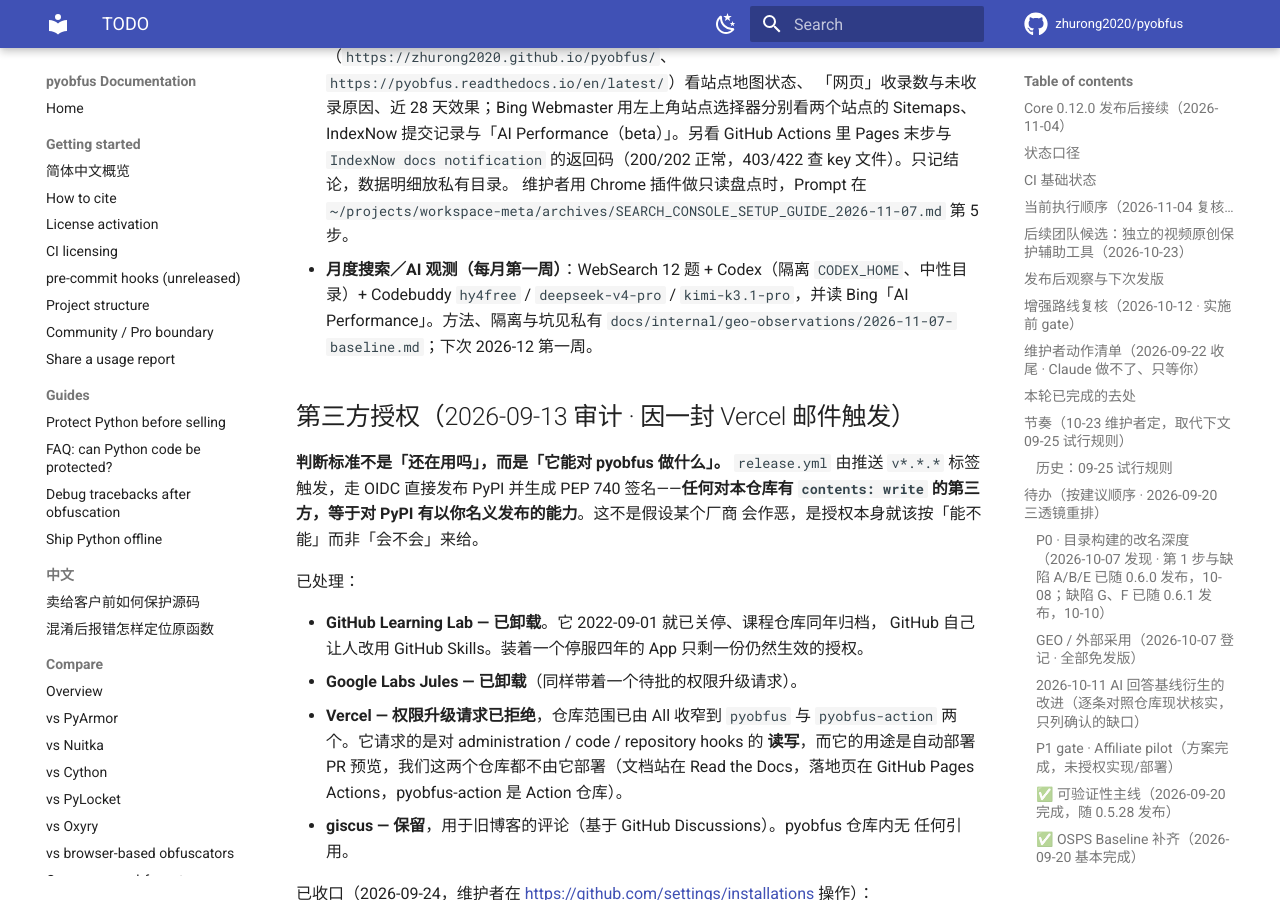
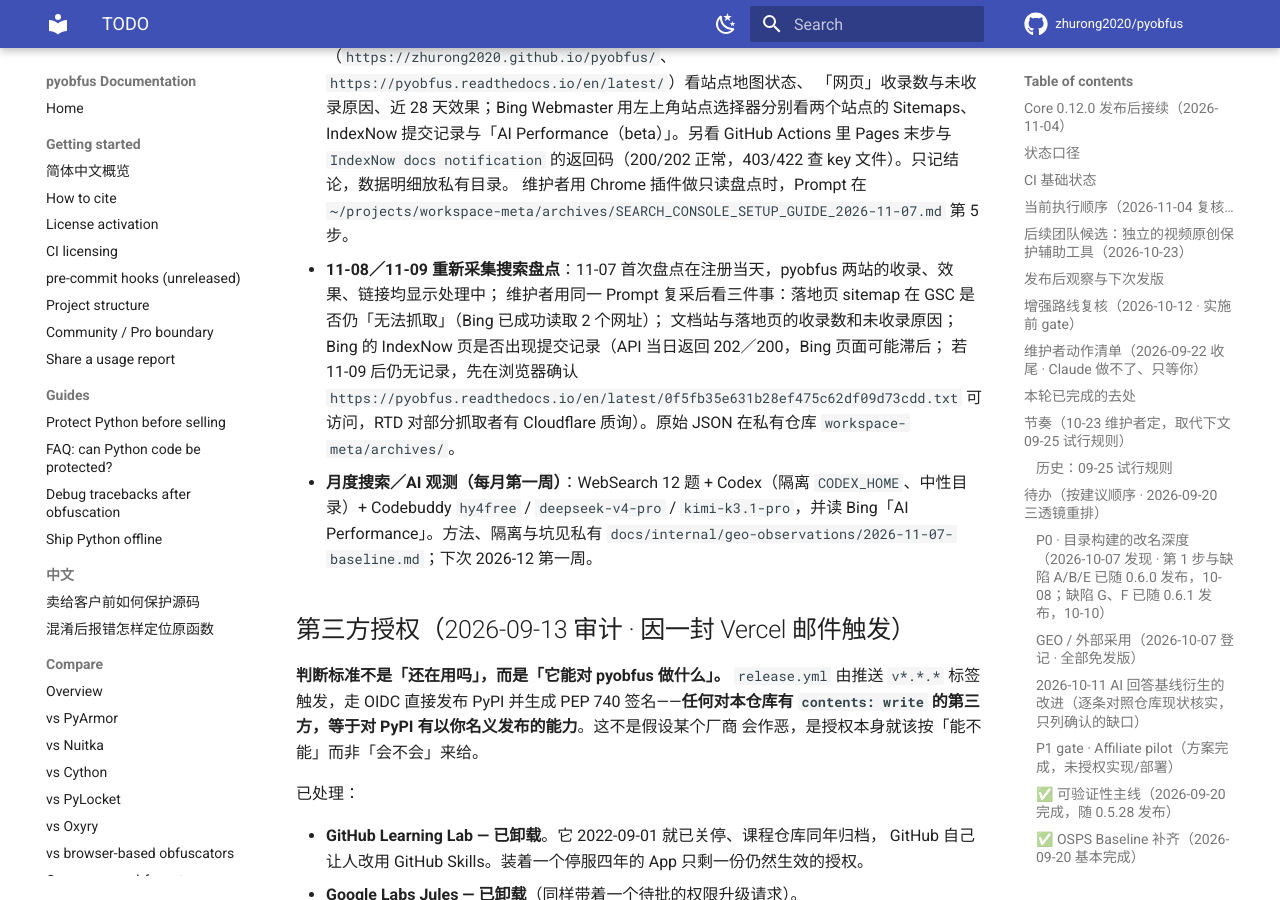
Before and after one commit to zhurong2020/pyobfus, an MkDocs documentation site: the page built from docs/TODO.md, in a window 1280 px wide and 900 px high, scrolled down 21603 px. Built offline with MkDocs 1.6.1 and Material for MkDocs 9.7.7, drawn with Linux system fonts in a browser that asks for light colours; comment, search, counter and statistics services are not loaded.

Commit message:
docs: plan 11-08/09 search inventory recollection for pyobfus sites (#203)
Co-authored-by: Claude Opus 5.5 <noreply@anthropic.com>

```diff
--- a/docs/TODO.md
+++ b/docs/TODO.md
@@ -606,6 +606,11 @@ Python 3.13 嵌入版）。这是 Pro 输出第一次真正交付到别人的机
   IndexNow 提交记录与「AI Performance（beta）」。另看 GitHub Actions 里 Pages 末步与 `IndexNow docs
   notification` 的返回码（200/202 正常，403/422 查 key 文件）。只记结论，数据明细放私有目录。
   维护者用 Chrome 插件做只读盘点时，Prompt 在 `~/projects/workspace-meta/archives/SEARCH_CONSOLE_SETUP_GUIDE_2026-11-07.md` 第 5 步。
+- **11-08／11-09 重新采集搜索盘点**：11-07 首次盘点在注册当天，pyobfus 两站的收录、效果、链接均显示处理中；
+  维护者用同一 Prompt 复采后看三件事：落地页 sitemap 在 GSC 是否仍「无法抓取」（Bing 已成功读取 2 个网址）；
+  文档站与落地页的收录数和未收录原因；Bing 的 IndexNow 页是否出现提交记录（API 当日返回 202／200，Bing 页面可能滞后；
+  若 11-09 后仍无记录，先在浏览器确认 `https://pyobfus.readthedocs.io/en/latest/0f5fb35e631b28ef475c62df09d73cdd.txt`
+  可访问，RTD 对部分抓取者有 Cloudflare 质询）。原始 JSON 在私有仓库 `workspace-meta/archives/`。
 - **月度搜索／AI 观测（每月第一周）**：WebSearch 12 题 + Codex（隔离 `CODEX_HOME`、中性目录）+ Codebuddy
   `hy4free` / `deepseek-v4-pro` / `kimi-k3.1-pro`，并读 Bing「AI Performance」。方法、隔离与坑见私有
   `docs/internal/geo-observations/2026-11-07-baseline.md`；下次 2026-12 第一周。
```
